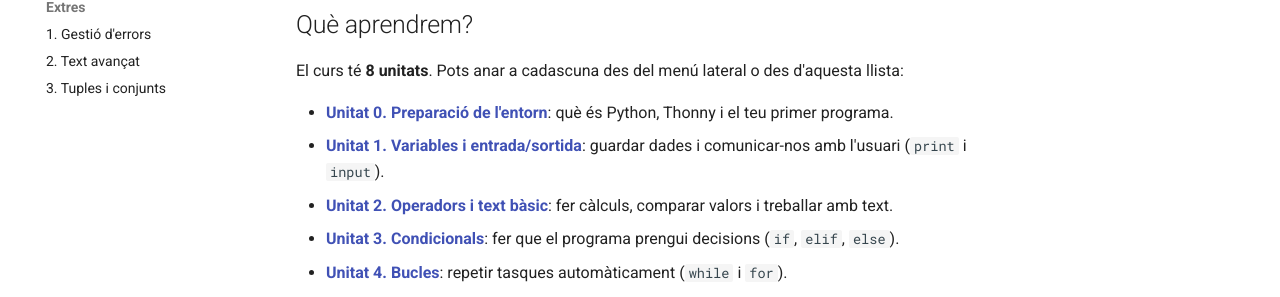
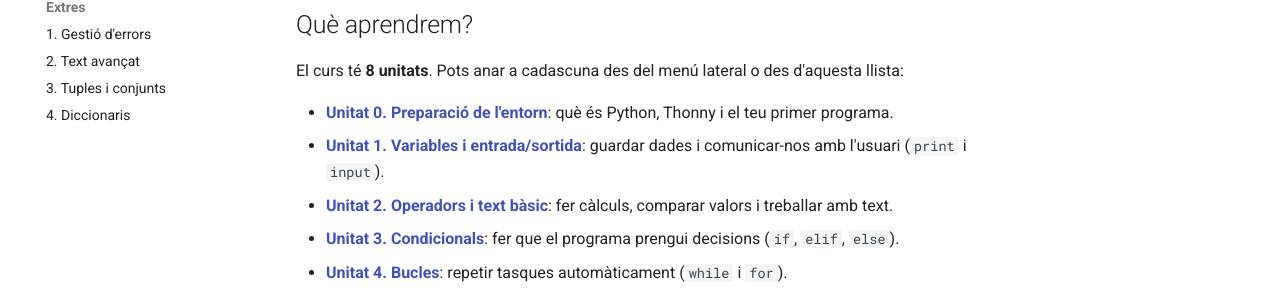
Before and after one commit to AlbertGodina/curs-python-web, an MkDocs documentation site: the page built from docs/index.md, in a window 1280 px wide. Shown: the part 382-679 px from the top of the page. Built offline with MkDocs 1.6.1 and Material for MkDocs 9.7.7, drawn with Linux system fonts in a browser that asks for light colours; comment, search, counter and statistics services are not loaded.

Commit message:
Update mkdocs.yml

```diff
--- a/mkdocs.yml
+++ b/mkdocs.yml
@@ -73,6 +73,6 @@ nav:
       - "1. Gestió d'errors": extres/01-gestio-errors.md
       - "2. Text avançat": extres/02-text-avancat.md
       - "3. Tuples i conjunts": extres/03-tuples-conjunts.md
-      # - "4. Diccionaris": extres/04-diccionaris.md
+      - "4. Diccionaris": extres/04-diccionaris.md
       # - "5. Fitxers": extres/05-fitxers.md
       # - "6. Classes i objectes": extres/06-classes.md
```
